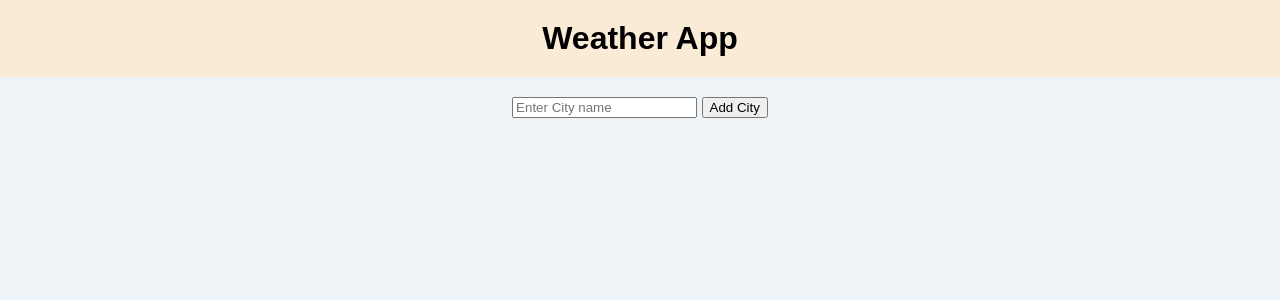
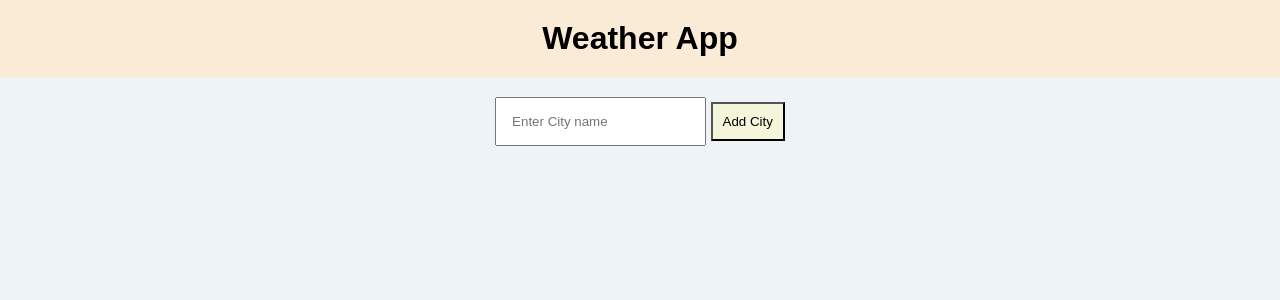
Before and after one commit to lexie789-eren/django-weather-app-railway, a Django app: page /app/ in a window 1280 px wide. Shown: the top 300 px of the page. Run offline with Django 5.2, Linux system fonts and the light colour scheme; data that the repository does not hold is empty.

Commit message:
edit style

```diff
--- a/weatherApp/templates/base.html
+++ b/weatherApp/templates/base.html
@@ -61,6 +61,15 @@
            margin-top: 20px;
         }
 
+        .form input{
+            padding: 15px;
+
+        }
+        .form button{
+            padding: 10px;
+            background-color: beige;
+        }
+
     </style>
 </head>
 
```
